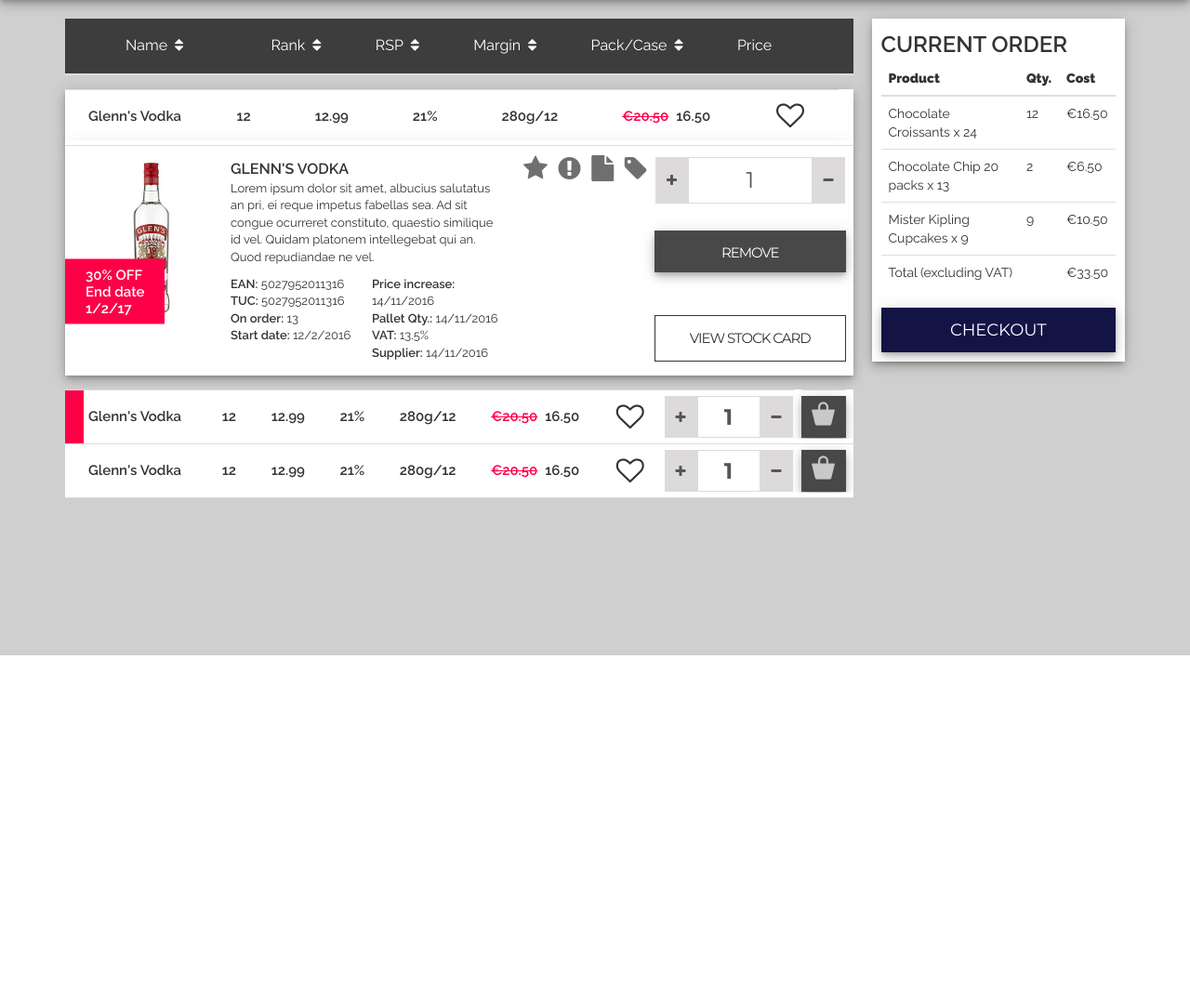
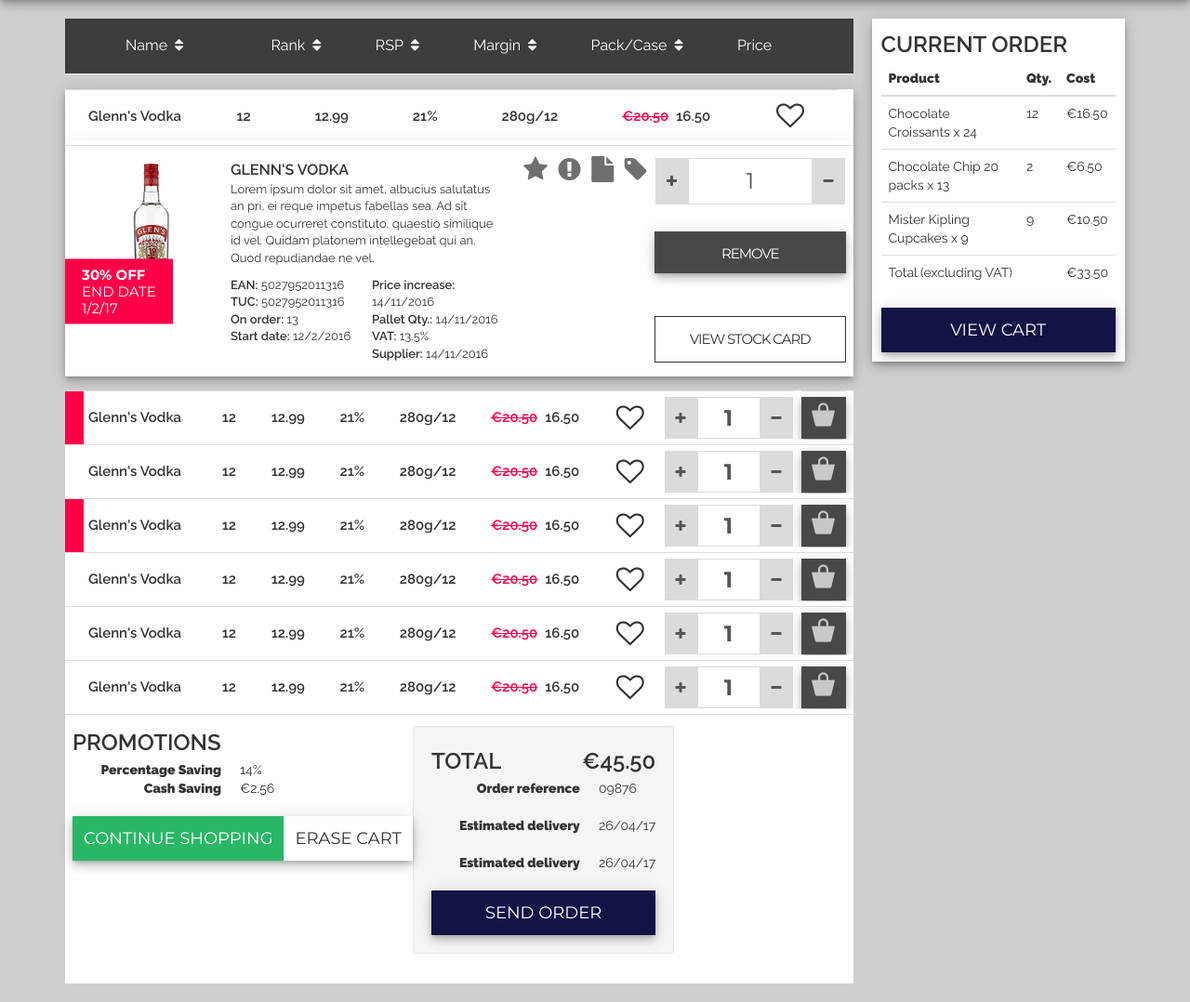
Before and after one commit to EvolutionLabs/bwg-r, a PHP site: page /cart in a window 1280 px wide, after a click that opens the changed part. Shown: the part 95-1173 px from the top of the page at 93% size. Before the commit the page ends 800 px from the top, so only its background shows below. Run offline with PHP 8.4, Linux system fonts and the light colour scheme.

Commit message:
firefox fixes

```diff
--- a/assets/scss/base.scss
+++ b/assets/scss/base.scss
@@ -168,7 +168,8 @@ a.btn-inverse {
   min-width: 165px;
   text-align: initial;
   .caret {
-    float: right;
+    position: absolute;
+    right: 6px;
   }
   + .dropdown-menu {
     min-width: 165px;
@@ -273,6 +274,7 @@ a.btn-inverse {
   }
   .nav-search {
     display: flex;
+    flex-grow: 1;
     .input-group, & .btn-search {
       transition: box-shadow .4s cubic-bezier(.4,0,.2,1);
       box-shadow: 0 1px 5px 0 rgba(0,0,0,.2), 0 2px 2px 0 rgba(0,0,0,.14), 0 3px 1px -2px rgba(0,0,0,.12);
@@ -352,7 +354,7 @@ a.btn-inverse {
   padding-bottom: 20px;
   body > & {
     min-height: calc(100vh - 95px);
-    background: url('../image/retail.jpg') no-repeat 50% 50% fixed /cover;
+    background: url('../image/retail.jpg') no-repeat 50% 50% /cover;
     position: relative;
     &.v-center {
       justify-content: center;
@@ -417,6 +419,7 @@ a.btn-inverse {
 table.flex-table {
   display: flex;
   flex-direction: column;
+  margin: 0;
   thead{
     display: flex !important;
     flex-direction: column;
@@ -438,6 +441,16 @@ table.flex-table {
     &.hiddenRow {
       >td:first-child {
         flex-grow: 1;
+        flex-wrap: wrap;
+        >*+div {
+          padding: 0;
+          border-top: 1px solid #ddd;
+          flex-grow: 1;
+          >div {
+            padding: 15px 8px;
+
+          }
+        }
       }
     }
     &[aria-expanded=true] {
@@ -595,6 +608,7 @@ input::-webkit-input-placeholder, button {
         position: absolute;
         height: 6px;
         bottom: calc(100% - 1px);
+        left: 0;
         width: 100%;
         background-color: #fff;
         border-bottom: 1px solid #ddd;
@@ -624,3 +638,15 @@ input::-webkit-input-placeholder, button {
     }
   }
 }
+.afterFlexTable {
+  background-color: white;
+  border-top: 1px solid #ddd;
+  padding: 12px 8px;
+}
+.flexRow {
+  display: flex;
+  .flexCol {
+    display: flex;
+    flex-direction: column;
+  }
+}
--- a/assets/scss/section.scss
+++ b/assets/scss/section.scss
@@ -171,7 +171,13 @@
       opacity: 0;
       width: auto;
       min-height: 57px;
-      padding: 8px 12px;
+      padding: 8px 8px;
+      text-transform: uppercase;
+      font-family: 'Montserrat', sans-serif;
+      font-weight: 400;
+      .tagTitle {
+        font-weight: 700;
+      }
     }
   }
 
--- a/parts/pages/cart.php
+++ b/parts/pages/cart.php
@@ -140,7 +140,7 @@ function makeSlug($name) {
 					</tr>
 					</thead>
 					<?php
-					for ($i = 0; $i < 3; $i++) { ?>
+					for ($i = 0; $i < 7; $i++) { ?>
 						<tr data-toggle="collapse" data-target="#tr-<?=$dd['id'] ;?>" class="accordion-toggle">
 							<?php
 							foreach ($dd as $k => $v) {
@@ -226,9 +226,14 @@ function makeSlug($name) {
 													</span>
 												</div>
 												<a href="#remove-from-cart?id=<?= $dd['id'] ;?>" onclick="javascript:void(0)" class="btn btn-cart btn-inverse btn-block">Remove</a>
-												<a href="#" class="btn btn-default btn-stock btn-block">View Stock Card</a>
+												<a href="#" class="btn btn-default btn-stock btn-block accordion-toggle" data-toggle="collapse" data-target="#stock-<?= $dd['id']; ?>">View Stock Card</a>
 											</div>
 										</div>
+									</div>
+								</div>
+								<div class="collapse" id="stock-<?= $dd['id'] ;?>">
+									<div><!--Don't remove this wrapper, it's needed for smooth animation !-->
+										Stock card here
 									</div>
 								</div>
 							</td>
@@ -239,7 +244,43 @@ function makeSlug($name) {
 						$dd['id'] = $string;
 					} ?>
 				</table>
+				<div class="afterFlexTable">
+					<div class="flexRow">
+						<div class="flexCol">
+							<h4>Promotions</h4>
+							<dl class="dl-horizontal">
+								<dt>Percentage Saving</dt>
+								<dd>14%</dd>
+								<dt>Cash Saving</dt>
+								<dd>€2.56</dd>
+							</dl>
+
+							<div class="btn-group">
+								<a href="#" class="btn btn-success">Continue Shopping</a>
+								<a href="#" class="btn btn-default">Erase Cart</a>
+							</div>
+						</div>
+						<div class="flexCol well">
+							<h4>Total <span class="pull-right">€45.50</span></h4>
+							<dl class="dl-horizontal">
+								<dt>Order reference</dt>
+								<dd>09876</dd>
+							</dl>
+							<dl class="dl-horizontal">
+								<dt>Estimated delivery</dt>
+								<dd>26/04/17</dd>
+							</dl>
+							<dl class="dl-horizontal">
+								<dt>Estimated delivery</dt>
+								<dd>26/04/17</dd>
+							</dl>
+							<a href="#checkout" class="btn btn-primary">Send order</a>
+						</div>
+					</div>
+
+				</div>
 			</div>
+
 
 		</div>
 		<div class="col-md-3 col-sm-12 aside">
--- a/parts/pages/section.php
+++ b/parts/pages/section.php
@@ -347,6 +347,12 @@ function makeSlug($name) {
 										</div>
 									</div>
 								</div>
+								<div class="collapse" id="stock-<?= $dd['id'] ;?>">
+									<div><!--Don't remove this wrapper, it's needed for smooth animation !-->
+										Stock card here
+									</div>
+								</div>
+
 							</td>
 						</tr>
 
--- a/parts/sidebar.php
+++ b/parts/sidebar.php
@@ -41,6 +41,6 @@
 		</tr>
 		</tfoot>
 	</table>
-	<a href="#" class="btn btn-block btn-primary">Checkout</a>
+	<a href="#" class="btn btn-block btn-primary">View cart</a>
 
 </div>
```
Also changed, not shown: assets/scss/base.css (+26 -4 lines), assets/scss/section.css (+6 -1 lines), assets/css/base.css, assets/css/section.css, 2 other files.
